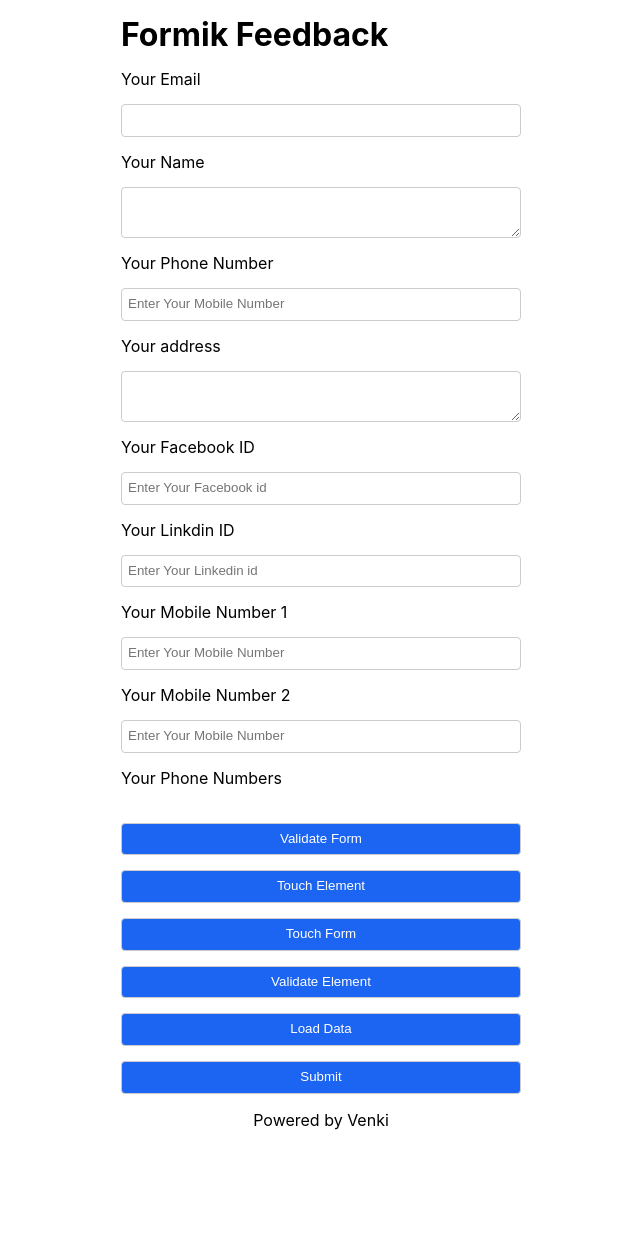
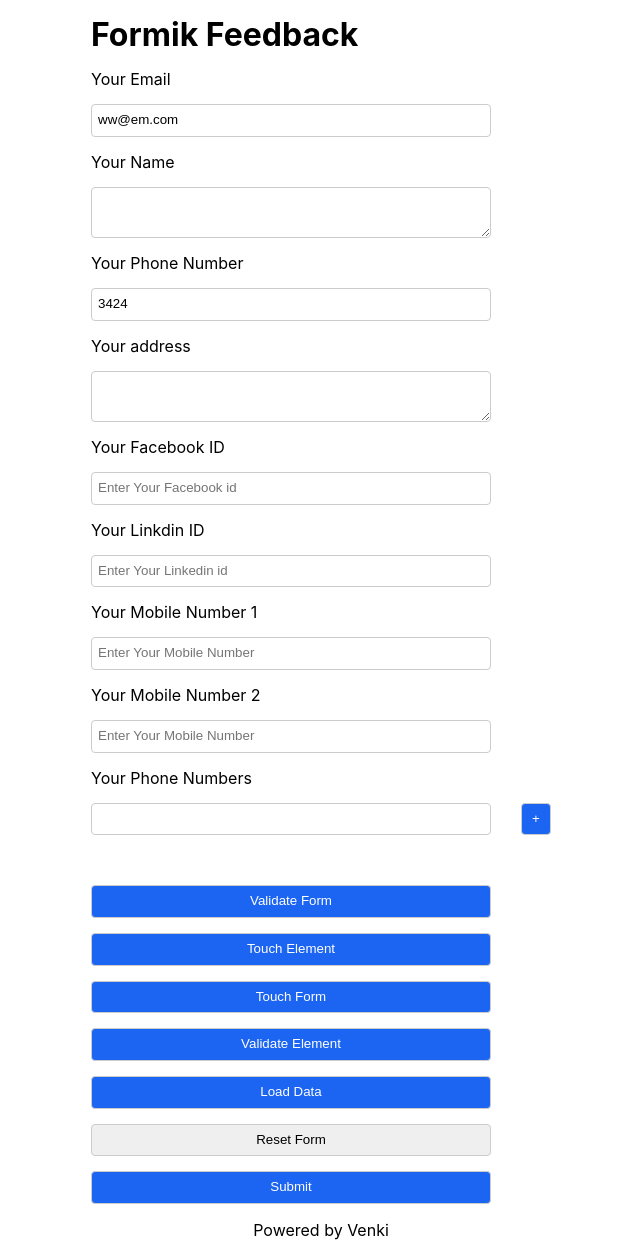
Before and after one commit to nvrr/Formik-Forms-in-React, a React (Create React App) app: page / in a window 1280 px wide. Shown: the whole page, without its empty margins (319-959 px from the left). Before the commit the page ends 1146 px from the top, so only its background shows below. Built offline with nearby package versions, Linux system fonts and the light colour scheme.

Commit message:
React Formik Components Advanced: Reset Form

```diff
--- a/src/components/FeedbackForm.js
+++ b/src/components/FeedbackForm.js
@@ -10,7 +10,7 @@
 
     const initialValues = {
         email: "ww@em.com",
-        name: "qat",
+        name: "",
         phone:"3424",
         address: "",
         socialmedia: {
@@ -38,6 +38,8 @@
         console.log("form submitted",values, form);
         setTimeout(() => {
           form.setSubmitting(false);
+          // to reset form after submiting  and if we want to works rest we need to  remove "(initialValues{formValues} and enableReinitialize)" in Formik Tag
+          form.resetForm();
         },1000)
     }
 
@@ -70,7 +72,7 @@
     // gh""
   return (
     <div>
-     <Formik initialValues={formValues || initialValues} enableReinitialize validationSchema={validationSchema} onSubmit={onSubmit} validateOnMount={true} >
+     <Formik initialValues={initialValues} validationSchema={validationSchema} onSubmit={onSubmit} validateOnMount={true} >
       {
         (formik) => {
           console.log("form", formik.errors)
@@ -158,6 +160,9 @@
         <button type="button" onClick={()=>formik.validateField("email")} >Validate Element</button>
 
         <button type="button" onClick={()=> setFormValues(savedValues)} >Load Data</button>
+
+        <input type="reset" value="Reset Form" />
+
       {/* ----- Manual Triggering Validation ------ */}
 
         {/* <button type="submit" className="submitBtn" disabled={!(formik.dirty && formik.isValid)} >Submit</button> */}
@@ -178,4 +183,5 @@
 // Case-3: On filling mandatory fields (!(dirty & isValid))
 // Case-4: On Pre populating default data
 // Case-5: While form submission is in progress
-//Load Saved Data
+//Load Saved Data and
+//  Reset Form
```
